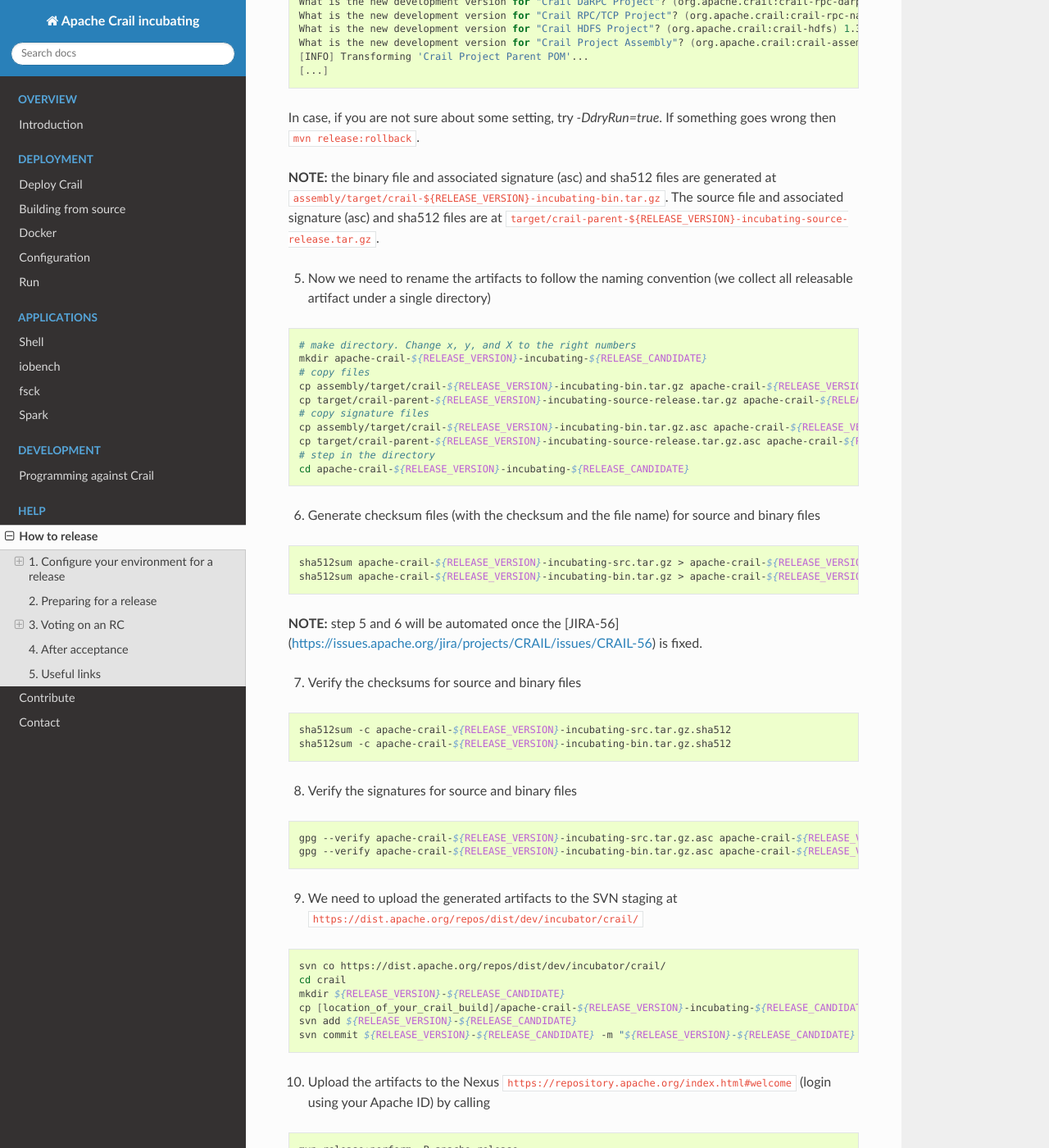
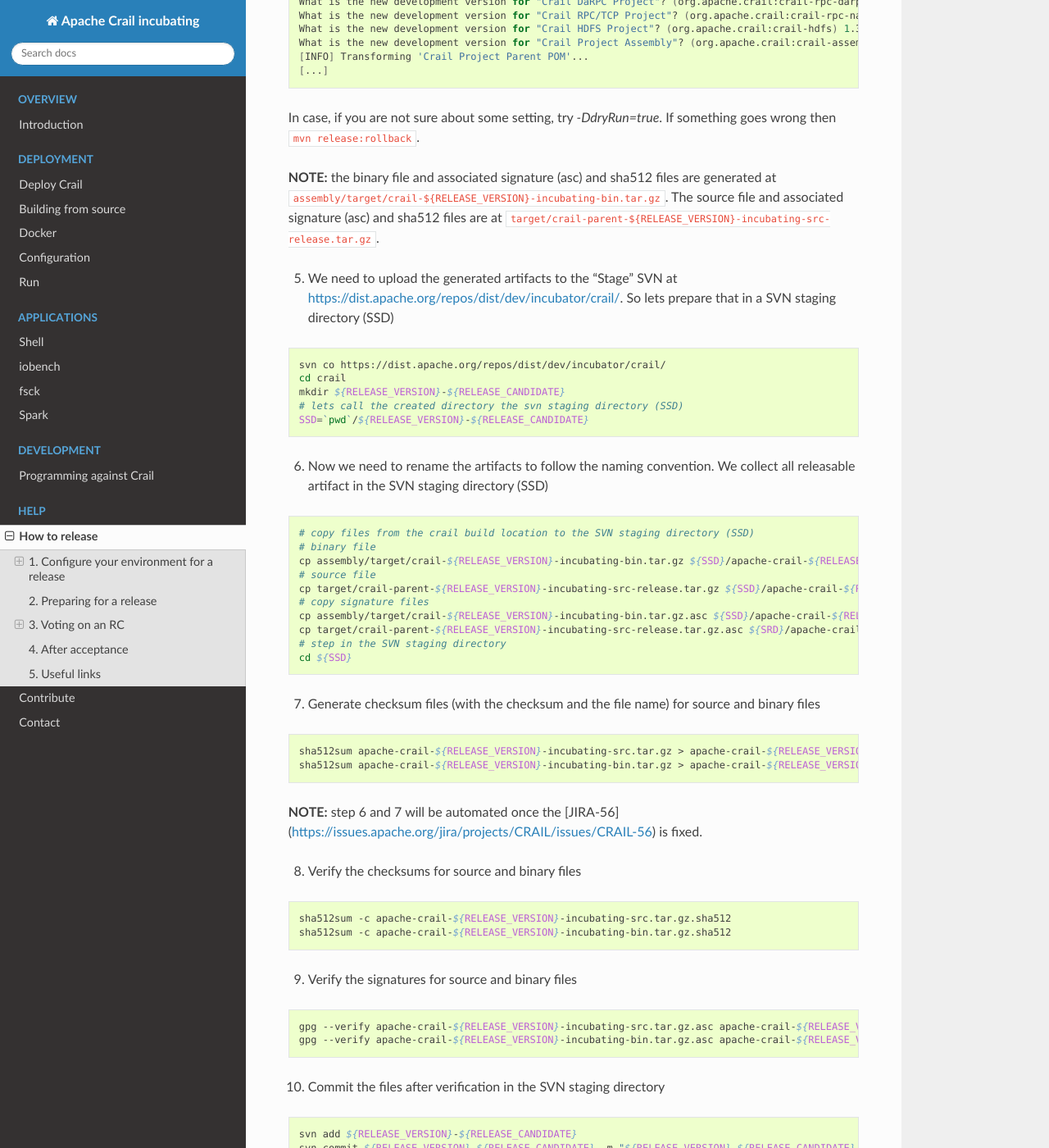
Before and after one commit to apache/incubator-crail, a Sphinx documentation site: the page built from doc/source/release.rst, in a window 1280 px wide and 1400 px high, scrolled down 3220 px. Shown: the whole window at 82% size. Built offline with Sphinx 7.4.7 and the Read the Docs theme 2.0.0, drawn with Linux system fonts in a browser that asks for light colours; some of the changed text lies outside the part shown.

Commit message:
[Documentation] JIRA-61 more details about the release process
1. Adding -Darguments="-DskipTests" in the release:perform step

2. Removing the additional assembling directory, and showing to
assemble everything directly in the SVN staging directory marked
as SSD

3. Template for the cancel vote email

Signed-off-by: Animesh Trivedi <atrivedi@apache.org>

```diff
--- a/doc/source/release.rst
+++ b/doc/source/release.rst
@@ -154,36 +154,46 @@
 
 **NOTE:** the binary file and associated signature (asc) and sha512 files are generated
 at ``assembly/target/crail-${RELEASE_VERSION}-incubating-bin.tar.gz``.  The source file and associated signature (asc) and sha512 files are
-at ``target/crail-parent-${RELEASE_VERSION}-incubating-source-release.tar.gz``.
+at ``target/crail-parent-${RELEASE_VERSION}-incubating-src-release.tar.gz``.
 
-
-5. Now we need to rename the artifacts to follow the naming convention  (we collect all releasable artifact under a single directory)
+5. We need to upload the generated artifacts to the "Stage" SVN at https://dist.apache.org/repos/dist/dev/incubator/crail/. So lets prepare that in a SVN staging directory (SSD)
 
 .. code-block:: bash
 
-   # make directory. Change x, y, and X to the right numbers
-   mkdir apache-crail-${RELEASE_VERSION}-incubating-${RELEASE_CANDIDATE}
-   # copy files
-   cp assembly/target/crail-${RELEASE_VERSION}-incubating-bin.tar.gz apache-crail-${RELEASE_VERSION}-incubating-${RELEASE_CANDIDATE}/apache-crail-${RELEASE_VERSION}-incubating-bin.tar.gz
-   cp target/crail-parent-${RELEASE_VERSION}-incubating-source-release.tar.gz apache-crail-${RELEASE_VERSION}-incubating-${RELEASE_CANDIDATE}/apache-crail-${RELEASE_VERSION}-incubating-src.tar.gz
-   # copy signature files
-   cp assembly/target/crail-${RELEASE_VERSION}-incubating-bin.tar.gz.asc apache-crail-${RELEASE_VERSION}-incubating-${RELEASE_CANDIDATE}/apache-crail-${RELEASE_VERSION}-incubating-bin.tar.gz.asc
-   cp target/crail-parent-${RELEASE_VERSION}-incubating-source-release.tar.gz.asc apache-crail-${RELEASE_VERSION}-incubating-${RELEASE_CANDIDATE}/apache-crail-${RELEASE_VERSION}-incubating-src.tar.gz.asc
-   # step in the directory
-   cd apache-crail-${RELEASE_VERSION}-incubating-${RELEASE_CANDIDATE}
+   svn co https://dist.apache.org/repos/dist/dev/incubator/crail/
+   cd crail
+   mkdir ${RELEASE_VERSION}-${RELEASE_CANDIDATE}
+   # lets call the created directory the svn staging directory (SSD)
+   SSD=`pwd`/${RELEASE_VERSION}-${RELEASE_CANDIDATE}
 
 
-6. Generate checksum files (with the checksum and the file name) for source and binary files
+6. Now we need to rename the artifacts to follow the naming convention. We collect all releasable artifact in the SVN staging directory (SSD)
+
+.. code-block:: bash
+
+   # copy files from the crail build location to the SVN staging directory (SSD)
+   # binary file
+   cp assembly/target/crail-${RELEASE_VERSION}-incubating-bin.tar.gz ${SSD}/apache-crail-${RELEASE_VERSION}-incubating-bin.tar.gz
+   # source file
+   cp target/crail-parent-${RELEASE_VERSION}-incubating-src-release.tar.gz ${SSD}/apache-crail-${RELEASE_VERSION}-incubating-src.tar.gz
+   # copy signature files
+   cp assembly/target/crail-${RELEASE_VERSION}-incubating-bin.tar.gz.asc ${SSD}/apache-crail-${RELEASE_VERSION}-incubating-bin.tar.gz.asc
+   cp target/crail-parent-${RELEASE_VERSION}-incubating-src-release.tar.gz.asc ${SRD}/apache-crail-${RELEASE_VERSION}-incubating-src.tar.gz.asc
+   # step in the SVN staging directory
+   cd ${SSD}
+
+
+7. Generate checksum files (with the checksum and the file name) for source and binary files
 
 .. code-block:: bash
 
   sha512sum apache-crail-${RELEASE_VERSION}-incubating-src.tar.gz > apache-crail-${RELEASE_VERSION}-incubating-src.tar.gz.sha512
   sha512sum apache-crail-${RELEASE_VERSION}-incubating-bin.tar.gz > apache-crail-${RELEASE_VERSION}-incubating-bin.tar.gz.sha512
 
-**NOTE:** step 5 and 6 will be automated once the [JIRA-56](https://issues.apache.org/jira/projects/CRAIL/issues/CRAIL-56) is fixed.
+**NOTE:** step 6 and 7 will be automated once the [JIRA-56](https://issues.apache.org/jira/projects/CRAIL/issues/CRAIL-56) is fixed.
 
 
-7. Verify the checksums for source and binary files
+8. Verify the checksums for source and binary files
 
 .. code-block:: bash
 
@@ -199,25 +209,22 @@
    gpg --verify apache-crail-${RELEASE_VERSION}-incubating-bin.tar.gz.asc apache-crail-${RELEASE_VERSION}-incubating-bin.tar.gz
 
 
-9. We need to upload the generated artifacts to the SVN staging at ``https://dist.apache.org/repos/dist/dev/incubator/crail/``
+
+10. Commit the files after verification in the SVN staging directory
 
 .. code-block:: bash
 
-   svn co https://dist.apache.org/repos/dist/dev/incubator/crail/
-   cd crail
-   mkdir ${RELEASE_VERSION}-${RELEASE_CANDIDATE}
-   cp [location_of_your_crail_build]/apache-crail-${RELEASE_VERSION}-incubating-${RELEASE_CANDIDATE}/* ${RELEASE_VERSION}-${RELEASE_CANDIDATE}/
    svn add ${RELEASE_VERSION}-${RELEASE_CANDIDATE}
    svn commit ${RELEASE_VERSION}-${RELEASE_CANDIDATE} -m "${RELEASE_VERSION}-${RELEASE_CANDIDATE} release files"
 
 
-10. Upload the artifacts to the Nexus ``https://repository.apache.org/index.html#welcome`` (login using your Apache ID) by calling
+11. Upload the artifacts to the Nexus https://repository.apache.org/index.html#welcome (login using your Apache ID) by calling
 
 .. code-block:: bash
 
-   mvn release:perform -P apache-release
+   mvn release:perform -P apache-release  -Darguments="-DskipTests"
 
-11. After upload you need to
+12. After upload you need to
 
     1. Close the staging repository at https://repository.apache.org
 
@@ -368,12 +375,26 @@
   [YOUR_NAME]
 
 
+Obviosuly not all calls to vote can succeed. In case of a failed vote, announce as::
+
+  Subject:[CANCEL][VOTE] Release of Apache Crail ${RELEASE_VERSION}-incubating (${RELEASE_CANDIDATE})
+  ===================================================================
+
+  Hi all,
+  I'm canceling the vote for Apache Crail ${RELEASE_VERSION}-incubating (${RELEASE_CANDIDATE}), due to found/discussed issues.
+
+  I will prepare a new release candidate.
+
+  Thanks,
+  [YOUR_NAME]
+
+
 4. After acceptance
 -------------------
 
 1. Tag the commit (on which the vote happened) with the release version without ``-${RELEASE_CANDIDATE}``. So, for example, after a successful vote on ``v1.2-rc5``, the hash will be tagged again with ``v1.2`` only.
 
-2. Upload to the release SVN https://dist.apache.org/repos/dist/release/incubator
+2. Upload to the "release" (this is different from the "staging" SVN that we used before) SVN https://dist.apache.org/repos/dist/release/incubator
 
 .. code-block:: bash
 
```
Also changed, not shown: other parts of doc/source/release.rst (+4 -4 lines).
